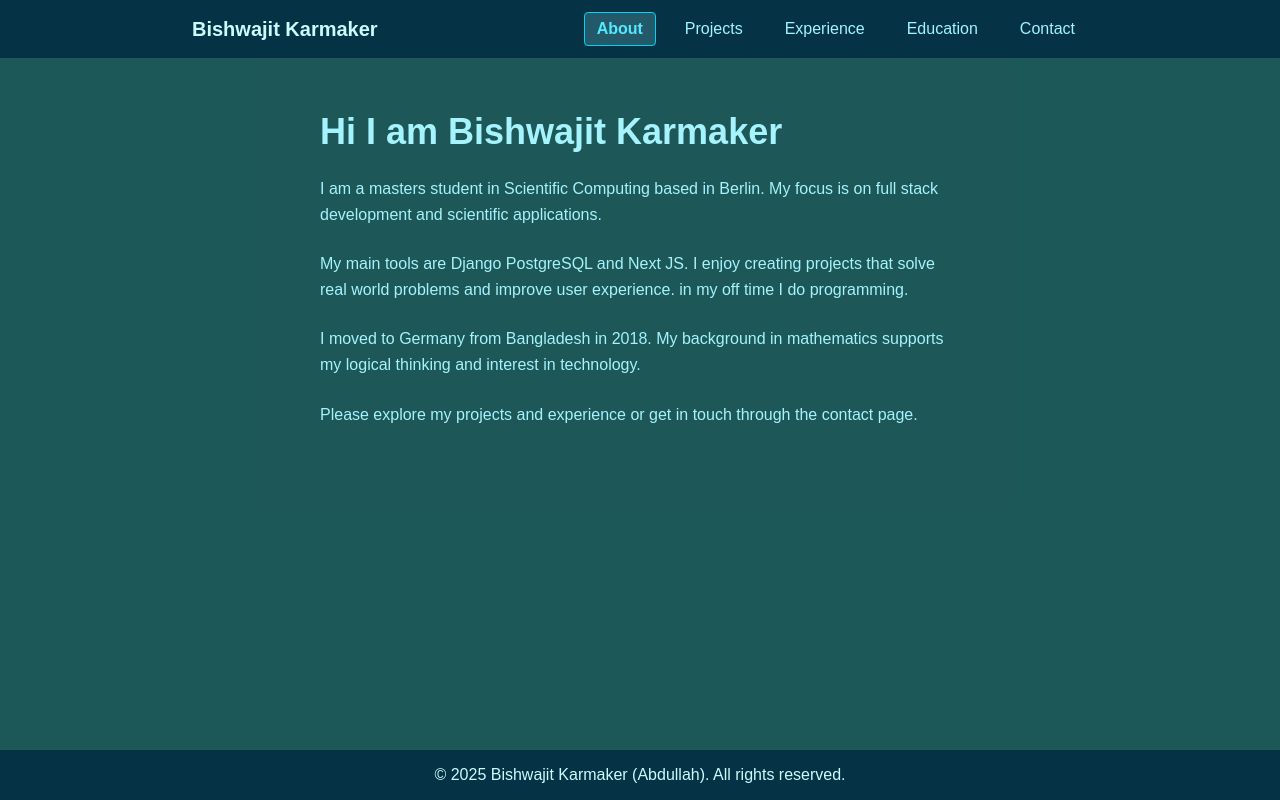
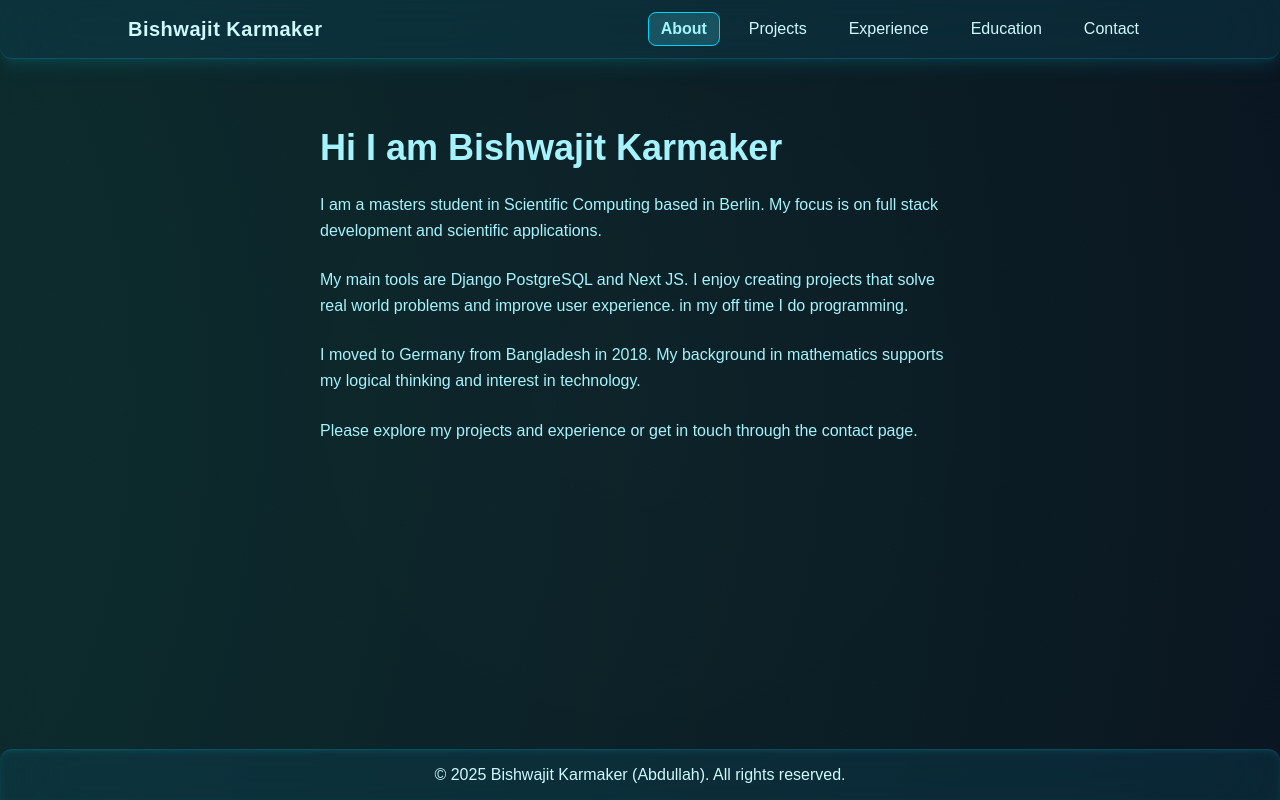
Before and after one commit to Bishwajit93/portfoliosite_frontend, a Next.js app: page / in a window 1280 px wide. Built offline with nearby package versions, Linux system fonts and the light colour scheme.

Commit message:
change of styling of header, footer and background

```diff
--- a/package.json
+++ b/package.json
@@ -21,9 +21,11 @@
     "@types/node": "^20",
     "@types/react": "^19",
     "@types/react-dom": "^19",
+    "autoprefixer": "^10.4.21",
     "eslint": "^9",
     "eslint-config-next": "15.3.3",
-    "tailwindcss": "^4",
+    "postcss": "^8.5.6",
+    "tailwindcss": "^4.1.11",
     "typescript": "^5"
   }
 }
--- a/src/app/globals.css
+++ b/src/app/globals.css
@@ -1,31 +1,73 @@
 @import "tailwindcss";
 
 :root {
-  --background: #ffffff;
-  --foreground: #171717;
-}
-
-
-@media (prefers-color-scheme: dark) {
-  :root {
-    --background: #0a0a0a;
-    --foreground: #ededed;
-  }
+  --background: #0f172a;
+  --foreground: #a5f3fc;
 }
 
 html, body {
   font-size: 1rem;
   line-height: 1.6;
-  color: #a5f3fc; /* your chosen text-blue-100 */
-}
-
-body {
+  color: var(--foreground);
   font-family: Arial, Helvetica, sans-serif;
   margin: 0;
   padding: 0;
   overflow-x: hidden;
   max-width: 100vw;
-  background-color: #2a7d7e;
+  position: relative;
+}
+
+/* ========= OUT OF THE WORLD BACKGROUND ========== */
+body {
+  background: radial-gradient(circle at center, #134e4a 0%, #0f172a 80%);
+  background-size: 400% 400%;
+  animation: backgroundShift 20s ease infinite;
+}
+
+/* Moving particles grid overlay */
+body::before {
+  content: "";
+  position: fixed;
+  top: 0; left: 0; right: 0; bottom: 0;
+  background: radial-gradient(circle, rgba(255,255,255,0.03) 1px, transparent 1px);
+  background-size: 60px 60px;
+  opacity: 0.3;
+  animation: particlesRotate 60s linear infinite;
+  pointer-events: none;
+  z-index: 0;
+}
+
+/* Pulsing light rings like sci-fi scanner */
+body::after {
+  content: "";
+  position: fixed;
+  top: 50%; left: 50%;
+  transform: translate(-50%, -50%);
+  width: 200%; height: 200%;
+  background: radial-gradient(circle, rgba(255,255,255,0.02) 0%, transparent 70%);
+  border-radius: 50%;
+  animation: pulse 8s infinite ease-in-out;
+  pointer-events: none;
+  z-index: 0;
+}
+
+/* Animate the background gradient */
+@keyframes backgroundShift {
+  0% { background-position: 0% 50%; }
+  50% { background-position: 100% 50%; }
+  100% { background-position: 0% 50%; }
+}
+
+/* Slowly rotate the particles grid diagonally */
+@keyframes particlesRotate {
+  from { transform: rotate(0deg); }
+  to { transform: rotate(360deg); }
+}
+
+/* Sci-fi pulse expanding & fading */
+@keyframes pulse {
+  0%, 100% { transform: translate(-50%, -50%) scale(0.8); opacity: 0.1; }
+  50% { transform: translate(-50%, -50%) scale(1.2); opacity: 0.2; }
 }
 
 button:hover {
--- a/src/components/Layout.tsx
+++ b/src/components/Layout.tsx
@@ -21,40 +21,39 @@ export default function Layout({ children }: Props) {
 
   return (
     <div className="flex flex-col min-h-screen overflow-x-hidden">
-      {/* Header */}
-      <header className="bg-cyan-950 bg-opacity-90 px-4 py-3 fixed top-0 w-full backdrop-blur-md z-50 text-cyan-100">
-        <div className="max-w-4xl mx-auto flex flex-col sm:flex-row justify-between items-center gap-2">
-          <Link href="/" className="text-lg sm:text-xl font-bold hover:underline">
+      <header className="bg-cyan-900/30 shadow-lg shadow-cyan-400/10 border-b border-cyan-400/20
+        px-6 py-3 fixed top-0 w-full backdrop-blur-2xl z-50 text-cyan-100 rounded-b-xl">
+        <div className="max-w-5xl mx-auto flex flex-wrap justify-center sm:justify-between items-center gap-2 sm:gap-4">
+          <Link href="/" className="text-xl font-extrabold tracking-wide whitespace-nowrap glow-text">
             Bishwajit Karmaker
           </Link>
-          <nav className="flex flex-wrap justify-center gap-2 sm:gap-4">
+          <nav className="flex flex-wrap justify-center gap-2 sm:gap-4 text-sm sm:text-base">
             {navLinks.map(({ href, label }) => {
               const isActive = pathname === href;
               return (
                 <Link
                   key={href}
                   href={href}
-                  className={`text-sm sm:text-base border px-3 py-1 rounded transition
+                  className={`border px-3 py-1 rounded-lg transition whitespace-nowrap
                     ${isActive
-                      ? "border-cyan-400 bg-cyan-200/20 text-cyan-300 font-bold backdrop-blur-sm"
-                      : "border-transparent hover:border-cyan-400 hover:bg-cyan-200/20 hover:text-cyan-300 hover:backdrop-blur-sm text-cyan-200"
+                      ? "border-cyan-400 bg-cyan-300/20 text-cyan-200 font-bold shadow-inner"
+                      : "border-transparent hover:border-cyan-400 hover:bg-cyan-200/10 hover:text-cyan-200"
                     }`}
                 >
                   {label}
-              </Link>
+                </Link>
               );
             })}
           </nav>
         </div>
       </header>
 
-      {/* Main Content */}
-      <main className="flex-1 w-full max-w-3xl mx-auto px-4 py-24">
+      <main className="flex-1 w-full max-w-3xl mx-auto px-4 py-28">
         {children}
       </main>
 
-      {/* Footer */}
-      <footer className="bg-cyan-950 bg-opacity-90 px-4 py-3 text-center text-cyan-100 backdrop-blur-md">
+      <footer className="bg-cyan-900/30 shadow-inner shadow-cyan-400/10 border-t border-cyan-400/20
+        px-6 py-3 text-center text-cyan-100 backdrop-blur-2xl rounded-t-xl">
         © {new Date().getFullYear()} Bishwajit Karmaker (Abdullah). All rights reserved.
       </footer>
     </div>
```
Also changed, not shown: 1 other file (tests, documents, lock files or other folders).
